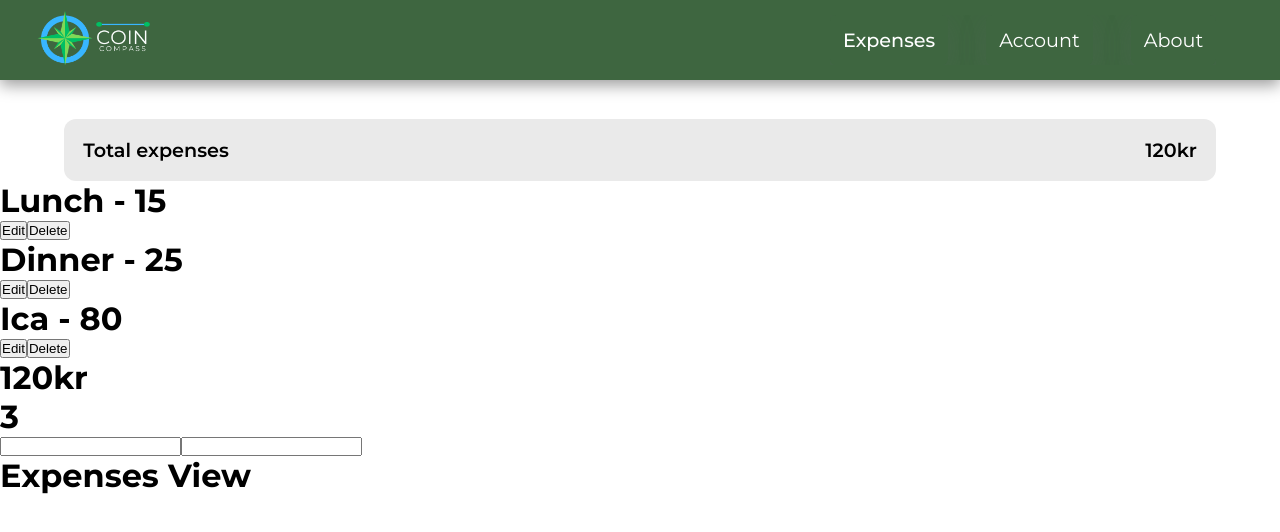
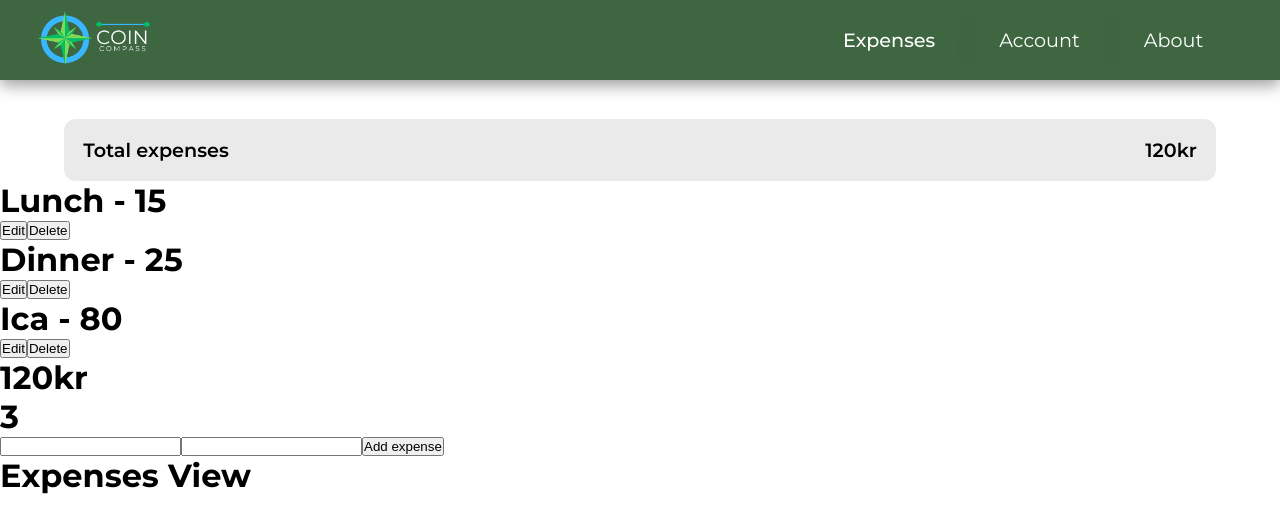
Before and after one commit to ITHS-Team8/CoinCompass, a Vue app: page /expenses in a window 1280 px wide. Shown: the top 532 px of the page. Built offline with nearby package versions, Linux system fonts and the light colour scheme.

Commit message:
Added addExpense functionality (actions)

```diff
--- a/src/components/ExpensesSummaryComponent.vue
+++ b/src/components/ExpensesSummaryComponent.vue
@@ -21,8 +21,7 @@
         <div>
             <input type="text" v-model="name" />
             <input type="text" v-model="amount" />
-            <!--             <button @click="addExpense">Add expense</button>
- -->
+            <button @click="addExpense">Add expense</button>
         </div>
     </div>
 </template>
@@ -35,6 +34,17 @@
 
     const name = ref('')
     const amount = ref('')
+
+    function addExpense() {
+        expensesStore.addExpense({
+            name: name.value,
+            amount: Number(amount.value)
+        })
+        console.log(expensesStore.expenses)
+
+        name.value = ''
+        amount.value = ''
+    }
 </script>
 
 <style scoped>
--- a/src/stores/ExpensesStore.ts
+++ b/src/stores/ExpensesStore.ts
@@ -23,6 +23,14 @@ export const useExpensesStore = defineStore('expensesStore', {
             this.expenses = this.expenses.filter((expense) => {
                 return expense.id !== id
             })
+        },
+        /* Adds item */
+        addExpense(expense: { name: string; amount: number }) {
+            this.expenses.push({
+                id: this.expenses.length + 1,
+                name: expense.name,
+                amount: expense.amount
+            })
         }
     }
 })
```
